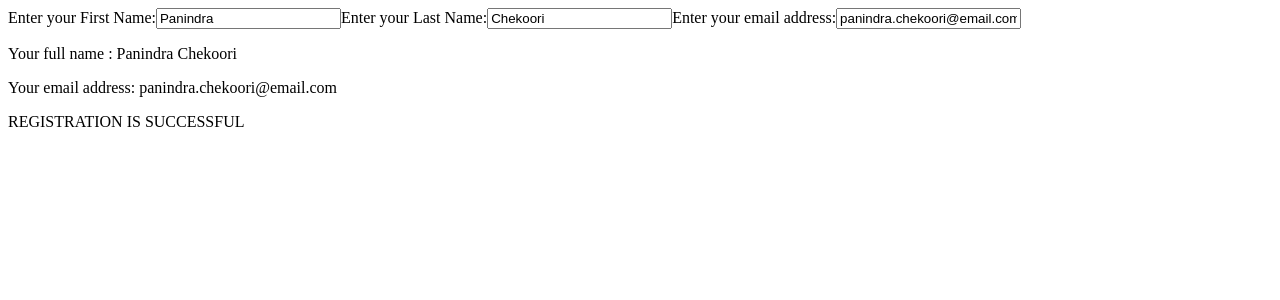
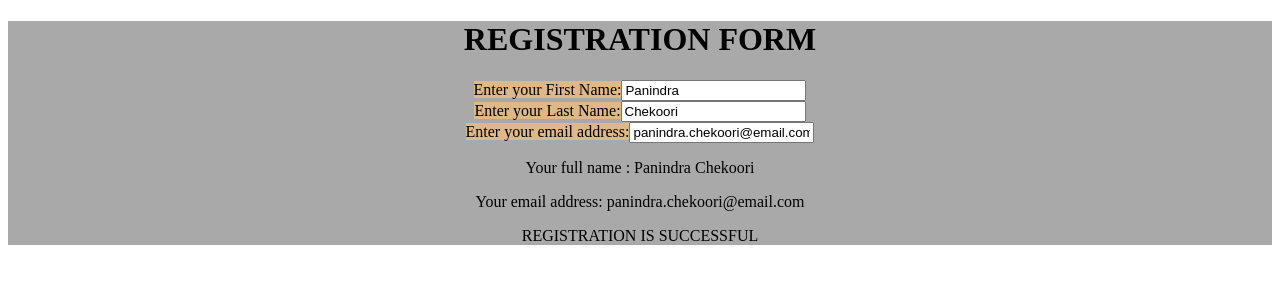
Before and after one commit to pxchek/react-complete-app, a React (Create React App) app: page / in a window 1280 px wide. Shown: the top 300 px of the page. Built offline with nearby package versions, Linux system fonts and the light colour scheme.

Commit message:
Refactor Signup component with basic css.

```diff
--- a/public/SignUp.css
+++ /dev/null
@@ -1,3 +0,0 @@
-#label-style {
-    background: burlywood;
-}
--- a/src/Comment.js
+++ b/src/Comment.js
@@ -4,8 +4,9 @@ import SignUp from "./login/SignUp";
 class Comment extends Component {
     render() {
         return (
-            <div>
-                <SignUp status ="SUCCESSFUL"/>
+            <div className="main" align="center">
+                <h1>REGISTRATION FORM</h1>
+                <SignUp status="SUCCESSFUL"/>
             </div>
         );
     }
--- /dev/null
+++ b/src/SignUp.css
@@ -0,0 +1,7 @@
+.label-style {
+    background: burlywood;
+}
+
+.main {
+    background: darkgray;
+}
--- a/src/login/SignUp.js
+++ b/src/login/SignUp.js
@@ -1,5 +1,5 @@
 import {useState} from 'react';
-import "../../public/SignUp.css";
+import "../SignUp.css";
 
 function SignUp(props) {
     const [firstName, setFirstName] = useState('Panindra');
@@ -24,12 +24,15 @@ function SignUp(props) {
                 <label className="label-style">Enter your First Name:
                     <input value={firstName} onChange={handleFirstNameChange} type="text"/>
                 </label>
-                <label>Enter your Last Name:
+                <br/>
+                <label className="label-style">Enter your Last Name:
                     <input value={lastName} onChange={handleLastNameChange} type="text"/>
                 </label>
-                <label>Enter your email address:
+                <br/>
+                <label className="label-style">Enter your email address:
                     <input value={emailAddress} onChange={handleEmailAddressChange} type="text"/>
                 </label>
+                <br/>
             </form>
             <p>Your full name : {firstName} {lastName}</p>
             <p>Your email address: {emailAddress}</p>
```
